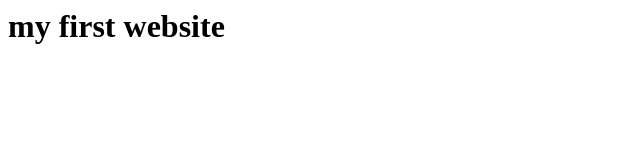
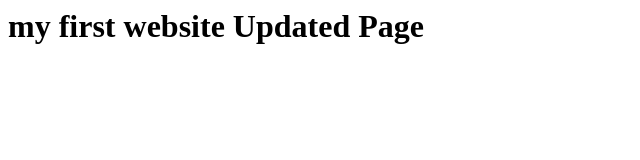
Before and after one commit to isty1991/is601_MyFirstWebpage, a plain HTML site: page index.html in a window 1280 px wide. Shown: the whole page, without its empty margins (0-640 px from the left). Drawn offline with Linux system fonts and the light colour scheme.

Commit message:
Updated Text

```diff
--- a/index.html
+++ b/index.html
@@ -3,6 +3,6 @@
 		<title>My First Website</title>
 	<head>
 	<body>
-		<h1>my first website<h1>
+		<h1>my first website Updated Page<h1>
 	</body>
 </html>
```
